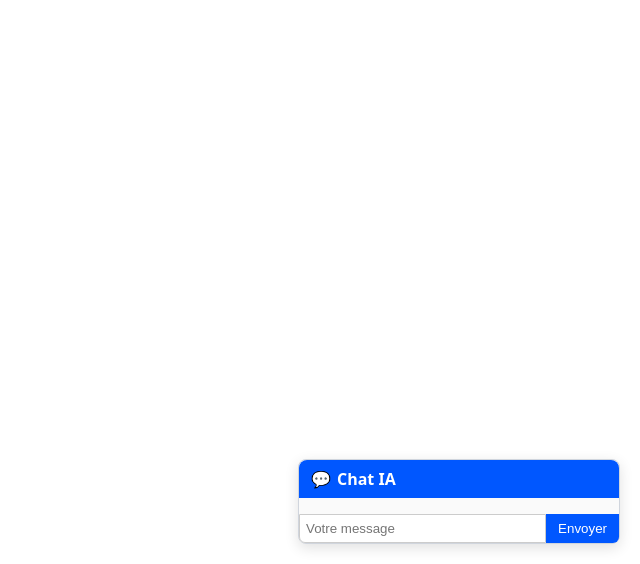
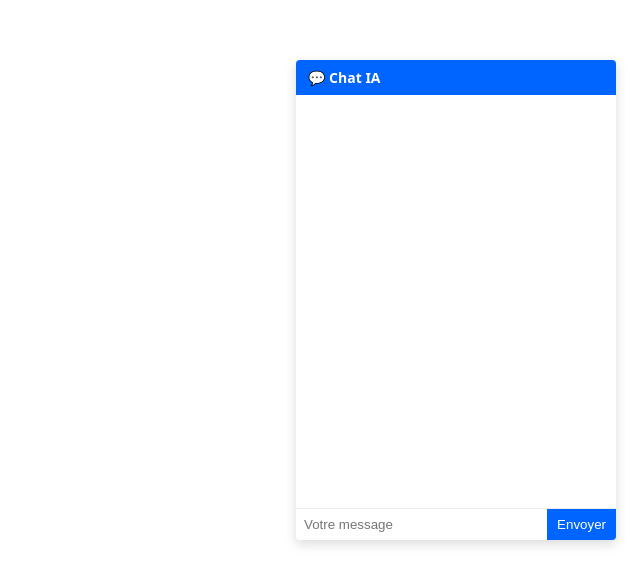
Before and after one commit to RESSWatch/chatinn, a React app: page / in a window 1280 px wide. Shown: the part 236-800 px from the top of the page, without its empty margins (640-1280 px from the left). Built offline with nearby package versions, Linux system fonts and the light colour scheme.

Commit message:
Update theme.css

```diff
--- a/frontend/theme.css
+++ b/frontend/theme.css
@@ -1,66 +1,38 @@
-/* ----- position ----- */
-.chatinn-floating {
-  position: fixed;
-  bottom: 20px;
-  right: 20px;
-  z-index: 9999;
-  font-family: system-ui, Arial, sans-serif;
+/* --- conteneur flottant en bas à droite --- */
+.chatinn-floating{
+  position:fixed; bottom:24px; right:24px; z-index:9999;
+  font-family:system-ui,Segoe UI,Helvetica,Arial,sans-serif; font-size:14px;
 }
 
-/* plein-écran mobile */
-@media(max-width:480px){
-  .chatinn-floating{top:0;left:0;right:0;bottom:0;}
+/* --- widget box --- */
+.chat-widget{
+  width:320px; height:480px; display:flex; flex-direction:column;
+  border-radius:4px; box-shadow:0 4px 12px rgba(0,0,0,.15); overflow:hidden;
+  background:#fff;
 }
 
-/* ----- widget ----- */
-.chat-widget{
-  width:320px;
-  max-height:500px;
-  display:flex;
-  flex-direction:column;
-  border:1px solid #d0d5dd;
-  border-radius:8px;
-  background:#fff;
-  box-shadow:0 4px 14px rgba(0,0,0,.12);
+/* header */
+.chat-header{
+  background:#0065ff; color:#fff; padding:8px 12px; font-weight:600;
 }
 
-.chat-header{
-  background:#0057ff;
-  color:#fff;
-  padding:8px 12px;
-  font-weight:600;
-  border-radius:8px 8px 0 0;
-  display:flex;
-  align-items:center;
-  gap:6px;
+/* body messages */
+.chat-body{
+  flex:1; padding:8px; overflow-y:auto;
 }
-
-.chat-body{
-  flex:1;
-  overflow-y:auto;
-  padding:8px;
-  background:#fafafa;
-}
-
-.msg{padding:6px 10px;margin:4px 0;border-radius:6px;max-width:80%}
-.msg.user{background:#e6f7ff;margin-left:auto}
-.msg.bot {background:#e9ffe6;color:#0a0a0a}
+.msg{max-width:88%; margin:4px 0; padding:6px 8px; border-radius:4px; line-height:1.4}
+.msg.user{align-self:flex-end; background:#e8f4ff}
+.msg.bot {align-self:flex-start;background:#dff7df}
+/* spinner / typing */
+.typing{animation:blink 1s infinite; letter-spacing:2px}
+@keyframes blink{0%{opacity:.2}50%{opacity:1}100%{opacity:.2}}
 
 /* lead form */
-.lead-form{display:flex;flex-direction:column;gap:6px;padding:8px}
-.lead-form input{padding:6px;border:1px solid #ccc;border-radius:4px}
-.lead-form button{padding:6px;background:#0057ff;color:#fff;border:none;border-radius:4px;cursor:pointer}
+.lead-form{padding:8px; display:flex; flex-direction:column; gap:6px}
+.lead-form input{padding:6px; border:1px solid #ccc; border-radius:4px}
+.lead-form button{padding:6px; background:#0065ff; color:#fff; border:none; border-radius:4px}
 
-/* barre d’entrée */
-.input-bar{display:flex}
-.input-bar input{flex:1;padding:6px;border:1px solid #ccc;border-radius:0 0 0 6px}
-.input-bar button{background:#0057ff;color:#fff;border:none;padding:6px 12px;border-radius:0 0 6px 0;cursor:pointer}
-
-/* spinner */
-.spinner{
-  width:16px;height:16px;
-  border:3px solid #c7c7c7;border-top-color:#0057ff;
-  border-radius:50%;
-  animation:spin .8s linear infinite;
-}
-@keyframes spin{to{transform:rotate(360deg)}}
+/* input bar */
+.input-bar{display:flex; border-top:1px solid #eee}
+.input-bar input{flex:1; border:none; padding:8px}
+.input-bar button{border:none; background:#0065ff;color:#fff;padding:8px 10px}
```
